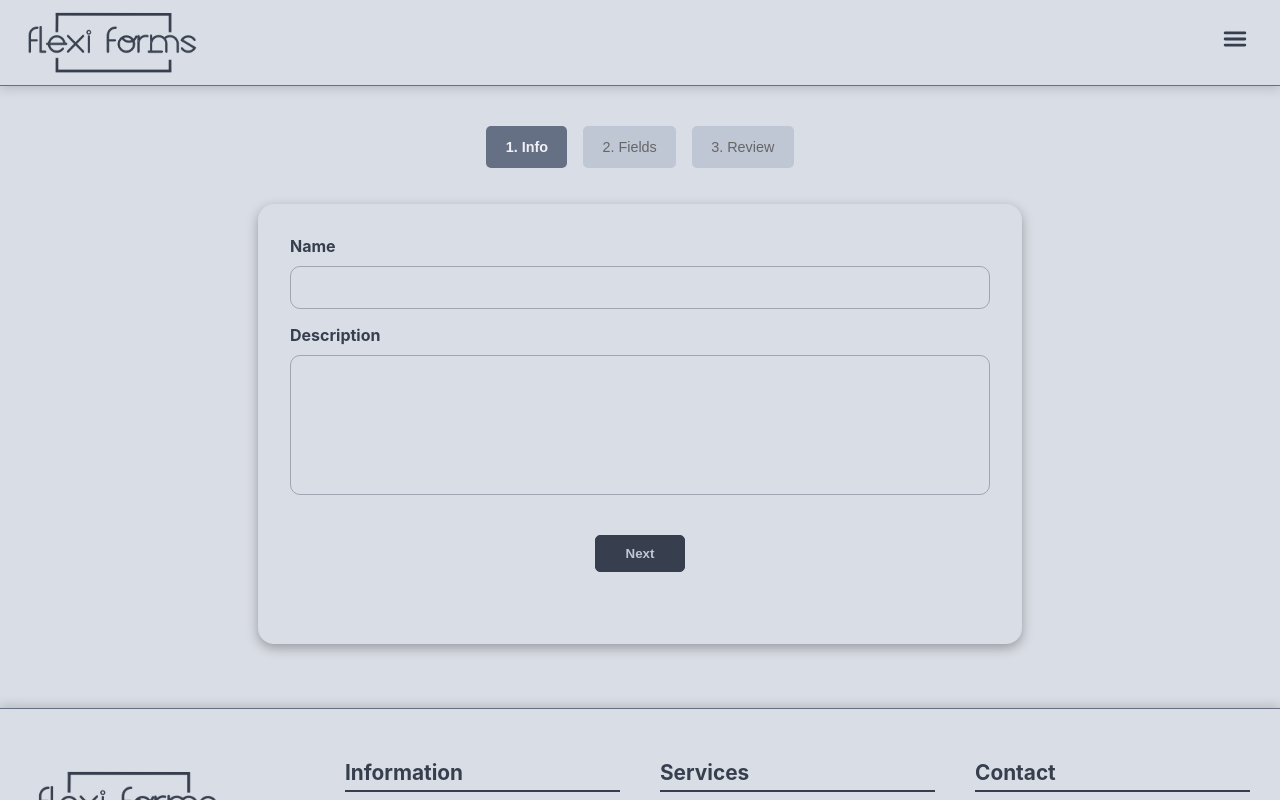
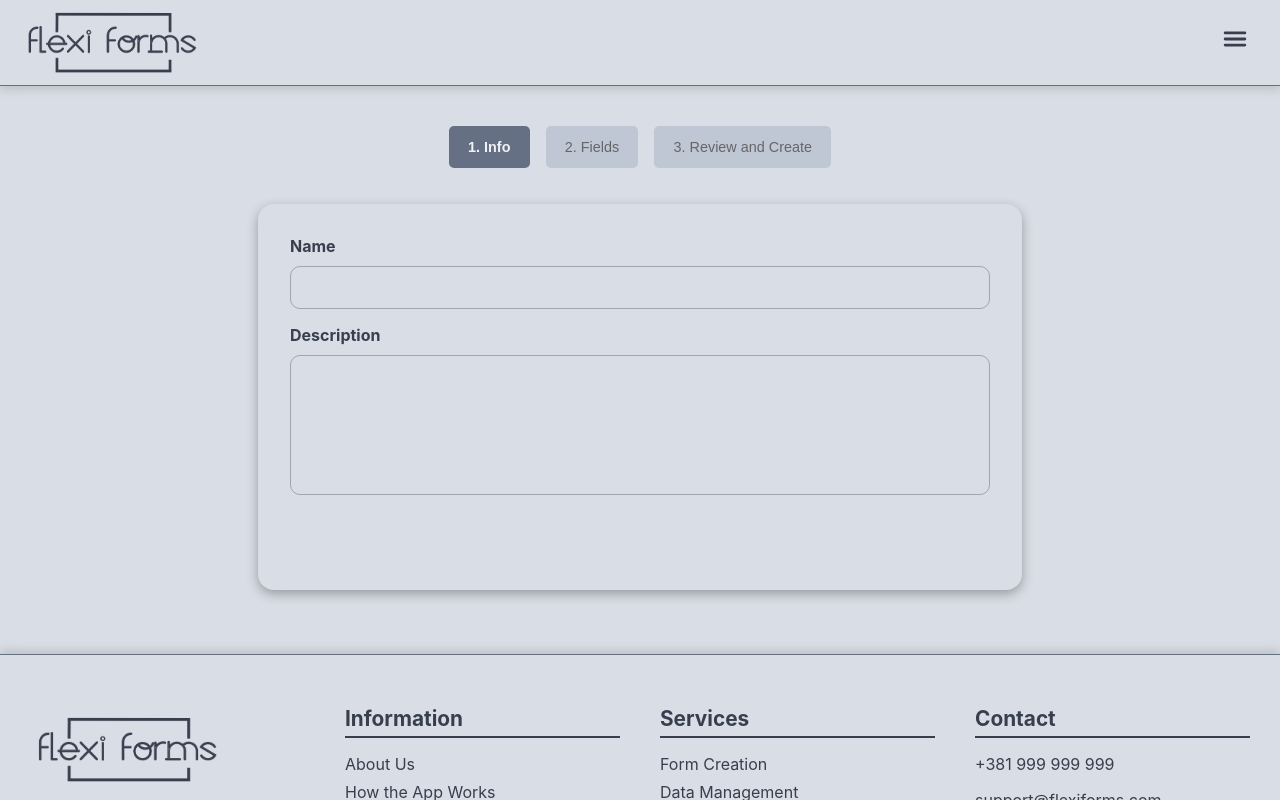
Before and after one commit to katarinamarj/flexi-forms, a React (Create React App) app in the folder frontend/: page /dashboard in a window 1280 px wide. Shown: the top 800 px of the page. Built offline with nearby package versions, Linux system fonts and the light colour scheme; sample sign-in values are in the browser's storage.

Commit message:
Removed Next and Back buttons and cleaned up CSS for Dashboard layout

```diff
--- a/frontend/src/components/FormStepFields.js
+++ b/frontend/src/components/FormStepFields.js
@@ -1,6 +1,6 @@
 import "../styles/FormStepFields.css";
 
-const FormStepFields = ({ label, setLabel, type, setType, options, setOptions, isRequired, setIsRequired, fields, setFields, setStep }) => {
+const FormStepFields = ({ label, setLabel, type, setType, options, setOptions, isRequired, setIsRequired, fields, setFields, error }) => {
     const handleAddField = () => {
       const newField = {
         label,
@@ -56,12 +56,13 @@ const FormStepFields = ({ label, setLabel, type, setType, options, setOptions, i
           </select>
         </div>
         <div className="button-row">
-          <button onClick={() => setStep(1)}>Back</button>
           <button onClick={handleAddField}>Add Field</button>
-          <button onClick={() => setStep(3)} disabled={fields.length === 0}>Next</button>
+        </div>
+        <div className="error-container">
+            {error && <p className="error-message">Fields are required.</p>}
         </div>
       </div>
     );
   };
 
-  export default FormStepFields;
+export default FormStepFields;
--- a/frontend/src/components/FormStepInfo.js
+++ b/frontend/src/components/FormStepInfo.js
@@ -1,6 +1,6 @@
 import "../styles/FormStepInfo.css";
 
-const FormStepInfo = ({ name, setName, description, setDescription, error, setError, setStep }) => {
+const FormStepInfo = ({ name, setName, description, setDescription, error }) => {
     return (
       <div className="form-container">
         <div className="form-group">
@@ -15,14 +15,6 @@ const FormStepInfo = ({ name, setName, description, setDescription, error, setEr
             value={description}
             onChange={(e) => setDescription(e.target.value)}
           />
-          <button onClick={() => {
-            if (!name.trim()) {
-              setError('Name is required');
-            } else {
-              setError('');
-              setStep(2);
-            }
-          }} className="button1">Next</button>
           <div className="error-container">
             {error && <p className="error-message">Name is required.</p>}
           </div>
@@ -31,4 +23,4 @@ const FormStepInfo = ({ name, setName, description, setDescription, error, setEr
     );
   };
 
-  export default FormStepInfo;
+export default FormStepInfo;
--- a/frontend/src/components/FormStepReview.js
+++ b/frontend/src/components/FormStepReview.js
@@ -1,6 +1,6 @@
 import "../styles/FormStepReview.css";
 
-const FormStepReview = ({ name, description, fields, setStep, handleCreate, message, handleDeleteField }) => {
+const FormStepReview = ({ name, description, fields, handleCreate, handleDeleteField }) => {
     return (
       <div className="form-container">
         <p><strong>Name:</strong> {name}</p>
@@ -30,7 +30,6 @@ const FormStepReview = ({ name, description, fields, setStep, handleCreate, mess
           ))}
         </tbody>
         </table>
-        <button onClick={() => setStep(2)}>Back</button>
         <button onClick={handleCreate} className="create-button">Create</button>
       </div>
     );
--- a/frontend/src/pages/Dashboard.js
+++ b/frontend/src/pages/Dashboard.js
@@ -50,6 +50,22 @@ const Dashboard = () => {
     setFields(prevFields => prevFields.filter((_, index) => index !== indexToDelete));
   };
 
+  const handleStepChange = (newStep) => {
+    if (newStep === 2 && name.trim() === "") {
+      setError("Name is required.");
+      return;
+    }
+
+    if (newStep === 3 && fields.length === 0) {
+      setError("You must add at least one field before reviewing.");
+      return;
+    }
+
+    setError("");
+    setStep(newStep);
+  };
+
+
   return (
     <div>
       <Header />
@@ -58,21 +74,21 @@ const Dashboard = () => {
       <div className="wizard-steps">
         <button
           className={`step ${step === 1 ? "active" : ""}`}
-    onClick={() => setStep(1)}
+          onClick={() => handleStepChange(1)}
         >
         1. Info
         </button>
         <button
           className={`step ${step === 2 ? "active" : ""}`}
-    onClick={() => setStep(2)}
+          onClick={() => handleStepChange(2)}
         >
         2. Fields
         </button>
         <button
           className={`step ${step === 3 ? "active" : ""}`}
-    onClick={() => setStep(3)}
+          onClick={() => handleStepChange(3)}
         >
-    3. Review
+        3. Review and Create
         </button>
       </div>
 
@@ -102,6 +118,7 @@ const Dashboard = () => {
             fields={fields}
             setFields={setFields}
             setStep={setStep}
+            error={error}
           />
         )}
 
--- a/frontend/src/styles/FormStepFields.css
+++ b/frontend/src/styles/FormStepFields.css
@@ -70,8 +70,7 @@
 
 .button-row {
   display: flex;
-  justify-content: space-between;
-  margin-top: 1rem;
+  justify-content: center;
 }
 
 .button-row button {
@@ -83,12 +82,6 @@
   color: #BFC6D4;
   cursor: pointer;
   transition: background-color 0.2s ease;
-  margin-top: 20px;
-}
-
-.button-row button:disabled {
-  background-color: #A0A5B1;
-  cursor: not-allowed;
 }
 
 .button-row button:hover {
@@ -129,3 +122,16 @@
   background-color: #667085;
   color: #fff;
 }
+
+.error-container {
+  min-height: 1.2rem;
+  margin-top: 1.3rem;
+  text-align: center;
+}
+
+.error-message {
+  color: #D72638;
+  font-weight: bold;
+  font-size: 0.9rem;
+  margin: 0;
+}
--- a/frontend/src/styles/FormStepInfo.css
+++ b/frontend/src/styles/FormStepInfo.css
@@ -33,7 +33,7 @@
 }
 
 .error-container {
-    min-height: 1.2rem;
+    height: 1.4rem;
     margin-top: 1.3rem;
     text-align: center;
 }
```
Lines whose indentation alone changed are shown as unchanged.
